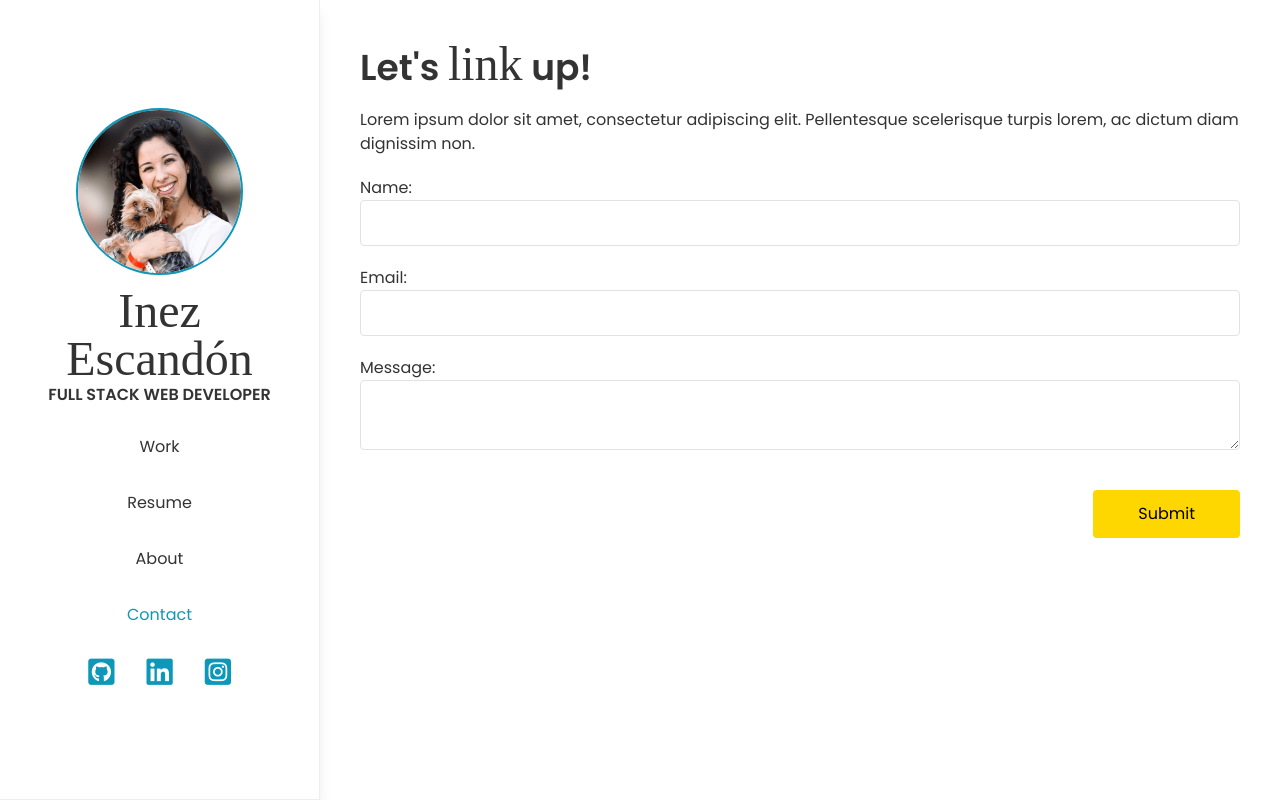
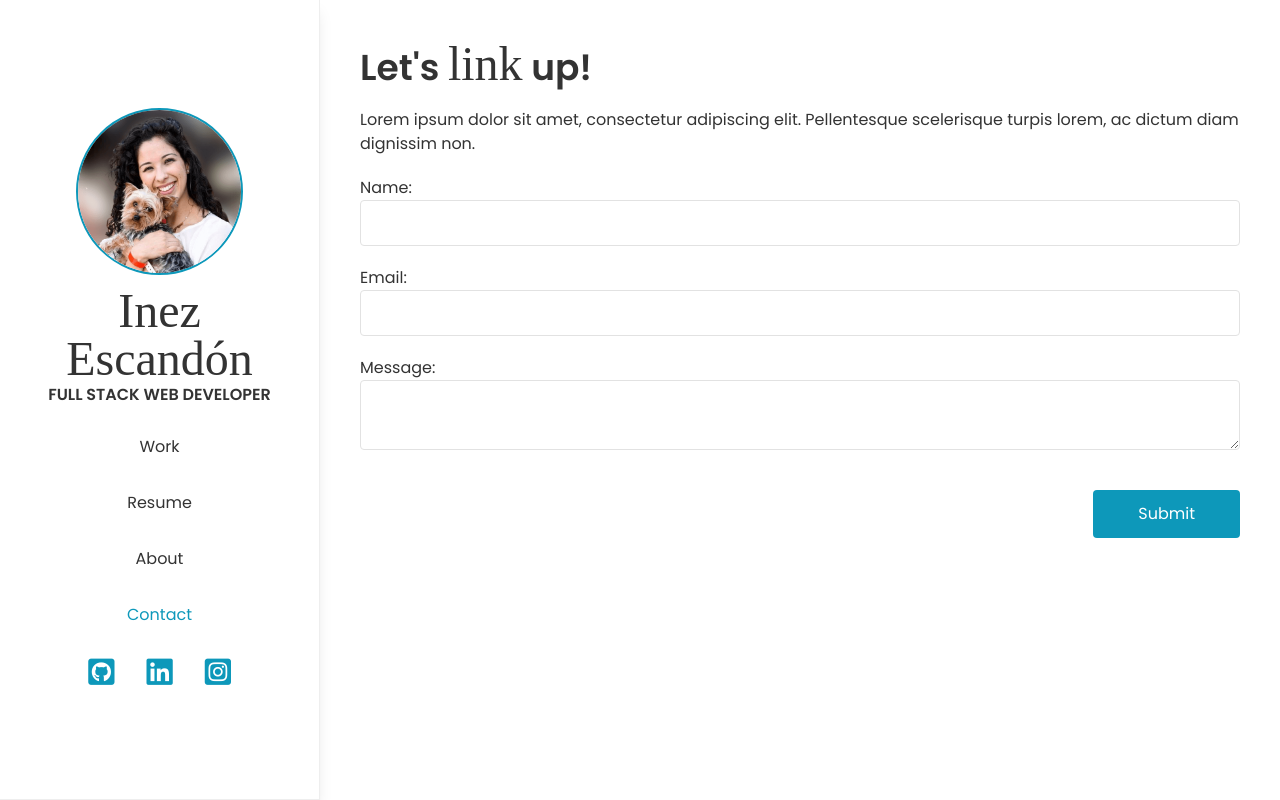
Before and after one commit to iescandon/inescandon, a Next.js app: page /contact in a window 1280 px wide. Built offline with nearby package versions, Linux system fonts and the light colour scheme; a web font is replaced by a local one.

Commit message:
changed contact button color

```diff
--- a/components/contact-form/index.js
+++ b/components/contact-form/index.js
@@ -39,7 +39,7 @@ function MyForm() {
         <input className="border rounded border-platinum" id="email" type="email" name="email" required />
         <label className="mt-5" htmlFor="message">Message:</label>
         <textarea className="border rounded border-platinum" id="message" name="message"></textarea>
-        <button className="self-end w-1/4 p-3 mt-10 text-black rounded md:transition md:duration-200 md:ease-in-out md:hover:text-white md:hover:bg-coolBlue bg-goldenrod md:w-1/6 submit-btn" type="submit" disabled={serverState.submitting}>
+        <button className="self-end w-1/4 p-3 mt-10 text-white rounded md:transition md:duration-200 md:ease-in-out md:hover:text-black md:hover:bg-goldenrod bg-coolBlue md:w-1/6 submit-btn" type="submit" disabled={serverState.submitting}>
           Submit
         </button>
         {serverState.status && (
```
